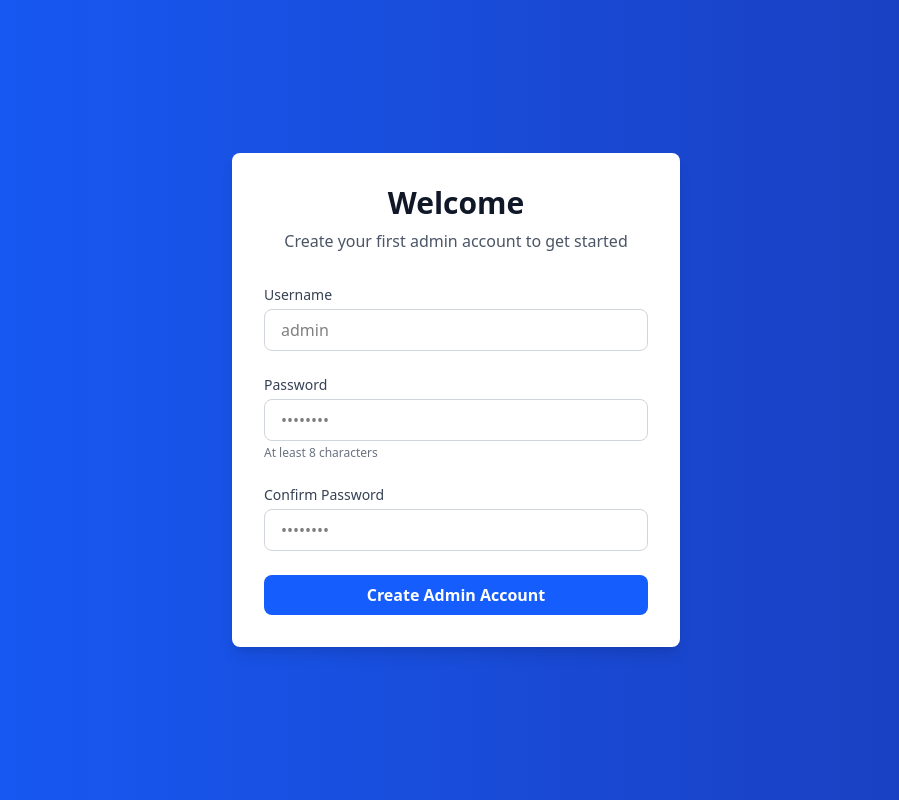
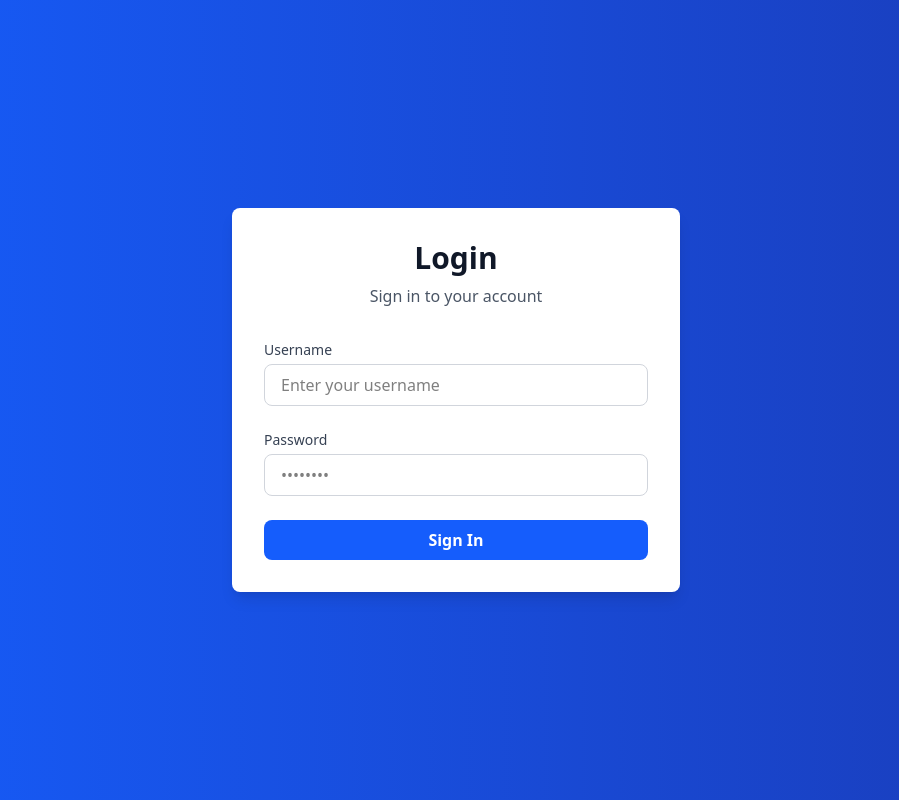
Before and after one commit to dbidwell94/server_ui, a React app in the folder frontend/: page /login in a window 1280 px wide. Shown: the whole page, without its empty margins (184-1083 px from the left). Built offline with nearby package versions, Linux system fonts and the light colour scheme; no server answers; the HTML template or start-up script is replaced by a standard one.

Commit message:
Onboarding and login flows

```diff
--- a/frontend/package.json
+++ b/frontend/package.json
@@ -11,13 +11,15 @@
   },
   "dependencies": {
     "@heroicons/react": "^2.2.0",
+    "@tanstack/react-query": "^5.28.0",
     "autoprefixer": "^10.4.23",
     "axios": "^1.13.2",
     "postcss": "^8.5.6",
     "react": "^19.2.0",
     "react-dom": "^19.2.0",
     "react-router-dom": "^7.12.0",
-    "tailwindcss": "^4.1.18"
+    "tailwindcss": "^4.1.18",
+    "yup": "^1.3.3"
   },
   "devDependencies": {
     "@eslint/js": "^9.39.1",
--- a/frontend/src/App.tsx
+++ b/frontend/src/App.tsx
@@ -2,25 +2,37 @@ import { Routes, Route } from "react-router-dom";
 import Home from "./pages/Home";
 import About from "./pages/About";
 import Onboarding from "./pages/Onboarding";
-import { useHasAdmin } from "./hooks/useHasAdmin";
-import LoadingSpinner from "./components/LoadingSpinner";
+import Login from "./pages/Login";
+import ProtectedRoute from "./components/ProtectedRoute";
+import AuthenticatedRoute from "./components/AuthenticatedRoute";
 
 function App() {
-  const { hasAdmin, loading } = useHasAdmin();
-
-  if (loading) {
-    return <LoadingSpinner />;
-  }
-
-  // If no admin exists, show onboarding
-  if (!hasAdmin) {
-    return <Onboarding />;
-  }
-
   return (
     <Routes>
-      <Route path="/" element={<Home />} />
-      <Route path="/about" element={<About />} />
+      {/* Public auth routes */}
+      <Route path="/onboarding" element={<Onboarding />} />
+      <Route path="/login" element={<Login />} />
+
+      {/* Redirect from base path based on admin status */}
+      <Route path="/" element={<ProtectedRoute />} />
+
+      {/* Protected routes - require admin to exist */}
+      <Route
+        path="/home"
+        element={
+          <AuthenticatedRoute>
+            <Home />
+          </AuthenticatedRoute>
+        }
+      />
+      <Route
+        path="/about"
+        element={
+          <AuthenticatedRoute>
+            <About />
+          </AuthenticatedRoute>
+        }
+      />
     </Routes>
   );
 }
--- /dev/null
+++ b/frontend/src/components/AuthenticatedRoute.tsx
@@ -0,0 +1,25 @@
+import { Navigate } from "react-router-dom";
+import { useHasAdminQuery } from "../hooks/useHasAdminQuery";
+import LoadingSpinner from "./LoadingSpinner";
+
+interface AuthenticatedRouteProps {
+  children: React.ReactNode;
+}
+
+export default function AuthenticatedRoute({ children }: AuthenticatedRouteProps) {
+  const { data, isLoading } = useHasAdminQuery();
+
+  if (isLoading) {
+    return <LoadingSpinner />;
+  }
+
+  // If no admin exists, redirect to onboarding
+  if (!data?.hasAdmin) {
+    return <Navigate to="/onboarding" replace />;
+  }
+
+  // If admin exists but user not logged in, redirect to login
+  // TODO: Check authentication status here (from localStorage, context, etc.)
+  // For now, allow access to authenticated pages
+  return <>{children}</>;
+}
--- /dev/null
+++ b/frontend/src/components/ProtectedRoute.tsx
@@ -0,0 +1,19 @@
+import { Navigate } from "react-router-dom";
+import { useHasAdminQuery } from "../hooks/useHasAdminQuery";
+import LoadingSpinner from "./LoadingSpinner";
+
+export default function ProtectedRoute() {
+  const { data, isLoading } = useHasAdminQuery();
+
+  if (isLoading) {
+    return <LoadingSpinner />;
+  }
+
+  // If admin exists, redirect to login
+  if (data?.hasAdmin) {
+    return <Navigate to="/login" replace />;
+  }
+
+  // If no admin exists, redirect to onboarding
+  return <Navigate to="/onboarding" replace />;
+}
--- a/frontend/src/components/TextInput.tsx
+++ b/frontend/src/components/TextInput.tsx
@@ -23,6 +23,8 @@ export default function TextInput({
   placeholder = "",
   helperText,
 }: TextInputProps) {
+  const isError = helperText && helperText.length > 0;
+
   return (
     <div>
       <label htmlFor={id} className="block text-sm font-medium text-gray-700 mb-1">
@@ -36,9 +38,17 @@ export default function TextInput({
         onChange={onChange}
         disabled={disabled}
         placeholder={placeholder}
-        className="w-full px-4 py-2 border border-gray-300 rounded-lg focus:ring-2 focus:ring-blue-500 focus:border-transparent outline-none transition disabled:bg-gray-100 disabled:cursor-not-allowed"
+        className={`w-full px-4 py-2 border rounded-lg outline-none transition disabled:bg-gray-100 disabled:cursor-not-allowed ${
+          isError
+            ? "border-red-300 focus:ring-2 focus:ring-red-500 focus:border-transparent"
+            : "border-gray-300 focus:ring-2 focus:ring-blue-500 focus:border-transparent"
+        }`}
       />
-      {helperText && <p className="text-xs text-gray-500 mt-1">{helperText}</p>}
+      {helperText && (
+        <p className={`text-xs mt-1 ${isError ? "text-red-600 font-medium" : "text-gray-500"}`}>
+          {helperText}
+        </p>
+      )}
     </div>
   );
 }
--- /dev/null
+++ b/frontend/src/hooks/useHasAdminQuery.ts
@@ -0,0 +1,19 @@
+import { useQuery } from "@tanstack/react-query";
+import axios from "axios";
+
+interface AdminCheckResponse {
+  hasAdmin: boolean;
+}
+
+export function useHasAdminQuery() {
+  return useQuery<AdminCheckResponse>({
+    queryKey: ["admin", "has_admin"],
+    queryFn: async () => {
+      const response = await axios.get<AdminCheckResponse>(
+        "/api/user/has_admin"
+      );
+      return response.data;
+    },
+    staleTime: 1000 * 60 * 10, // 10 minutes
+  });
+}
--- /dev/null
+++ b/frontend/src/lib/queryClient.ts
@@ -0,0 +1,10 @@
+import { QueryClient } from "@tanstack/react-query";
+
+export const queryClient = new QueryClient({
+  defaultOptions: {
+    queries: {
+      staleTime: 1000 * 60 * 5, // 5 minutes
+      retry: 1,
+    },
+  },
+});
--- a/frontend/src/main.tsx
+++ b/frontend/src/main.tsx
@@ -1,13 +1,17 @@
 import { StrictMode } from 'react'
 import { createRoot } from 'react-dom/client'
 import { BrowserRouter } from 'react-router-dom'
+import { QueryClientProvider } from '@tanstack/react-query'
 import './index.css'
 import App from './App.tsx'
+import { queryClient } from './lib/queryClient'
 
 createRoot(document.getElementById('root')!).render(
   <StrictMode>
-    <BrowserRouter>
-      <App />
-    </BrowserRouter>
+    <QueryClientProvider client={queryClient}>
+      <BrowserRouter>
+        <App />
+      </BrowserRouter>
+    </QueryClientProvider>
   </StrictMode>,
 )
--- /dev/null
+++ b/frontend/src/pages/Login.tsx
@@ -0,0 +1,98 @@
+import { useState } from "react";
+import { useNavigate } from "react-router-dom";
+import axios from "axios";
+import FormCard from "../components/FormCard";
+import TextInput from "../components/TextInput";
+import Button from "../components/Button";
+import ErrorMessage from "../components/ErrorMessage";
+
+export default function Login() {
+  const navigate = useNavigate();
+  const [formData, setFormData] = useState({
+    username: "",
+    password: "",
+  });
+  const [error, setError] = useState<string | null>(null);
+  const [isLoading, setIsLoading] = useState(false);
+
+  const handleInputChange = (e: React.ChangeEvent<HTMLInputElement>) => {
+    const { name, value } = e.target;
+    setFormData((prev) => ({
+      ...prev,
+      [name]: value,
+    }));
+    if (error) {
+      setError(null);
+    }
+  };
+
+  const handleSubmit = async (e: React.FormEvent) => {
+    e.preventDefault();
+    setError(null);
+
+    // Validation
+    if (!formData.username.trim()) {
+      setError("Username is required");
+      return;
+    }
+
+    if (!formData.password) {
+      setError("Password is required");
+      return;
+    }
+
+    setIsLoading(true);
+
+    try {
+      // TODO: Replace with actual login API endpoint
+      await axios.post("/api/auth/login", {
+        username: formData.username,
+        password: formData.password,
+      });
+
+      // TODO: Store auth token and redirect to home
+      navigate("/");
+    } catch (err) {
+      const errorMessage = axios.isAxiosError(err)
+        ? err.response?.data?.message || "Invalid credentials"
+        : "Login failed";
+
+      setError(errorMessage);
+    } finally {
+      setIsLoading(false);
+    }
+  };
+
+  return (
+    <FormCard title="Login" subtitle="Sign in to your account">
+      <form onSubmit={handleSubmit} className="space-y-6">
+        <TextInput
+          id="username"
+          name="username"
+          label="Username"
+          value={formData.username}
+          onChange={handleInputChange}
+          disabled={isLoading}
+          placeholder="Enter your username"
+        />
+
+        <TextInput
+          id="password"
+          name="password"
+          type="password"
+          label="Password"
+          value={formData.password}
+          onChange={handleInputChange}
+          disabled={isLoading}
+          placeholder="••••••••"
+        />
+
+        {error && <ErrorMessage message={error} />}
+
+        <Button type="submit" isLoading={isLoading} loadingText="Signing in...">
+          Sign In
+        </Button>
+      </form>
+    </FormCard>
+  );
+}
--- a/frontend/src/pages/Onboarding.tsx
+++ b/frontend/src/pages/Onboarding.tsx
@@ -1,46 +1,78 @@
-import { useState } from "react";
+import { useState, useEffect } from "react";
 import { useNavigate } from "react-router-dom";
+import { useQueryClient } from "@tanstack/react-query";
 import axios from "axios";
 import FormCard from "../components/FormCard";
 import TextInput from "../components/TextInput";
 import Button from "../components/Button";
 import ErrorMessage from "../components/ErrorMessage";
+import { onboardingSchema } from "../schemas/onboarding";
+import { useHasAdminQuery } from "../hooks/useHasAdminQuery";
 
 export default function Onboarding() {
   const navigate = useNavigate();
+  const queryClient = useQueryClient();
+  const { data: adminData } = useHasAdminQuery();
   const [formData, setFormData] = useState({
     username: "",
     password: "",
     confirmPassword: "",
   });
-  const [error, setError] = useState<string | null>(null);
+  const [errors, setErrors] = useState<Record<string, string>>({});
+  const [serverError, setServerError] = useState<string | null>(null);
   const [isLoading, setIsLoading] = useState(false);
 
-  const handleInputChange = (e: React.ChangeEvent<HTMLInputElement>) => {
+  // Redirect to home if admin already exists
+  useEffect(() => {
+    if (adminData?.hasAdmin) {
+      navigate("/", { replace: true });
+    }
+  }, [adminData?.hasAdmin, navigate]);
+
+  const handleInputChange = async (e: React.ChangeEvent<HTMLInputElement>) => {
     const { name, value } = e.target;
-    setFormData((prev) => ({
-      ...prev,
+    const updatedData = {
+      ...formData,
       [name]: value,
-    }));
+    };
+    setFormData(updatedData);
+
+    // Validate the specific field onChange
+    try {
+      await onboardingSchema.validateAt(name, updatedData);
+      // Clear error for this field if validation passes
+      setErrors((prev) => ({
+        ...prev,
+        [name]: "",
+      }));
+    } catch (err) {
+      // Set error for this field if validation fails
+      if (err instanceof Error && "message" in err) {
+        setErrors((prev) => ({
+          ...prev,
+          [name]: err.message,
+        }));
+      }
+    }
   };
 
   const handleSubmit = async (e: React.FormEvent) => {
     e.preventDefault();
-    setError(null);
+    setServerError(null);
+    setErrors({});
 
-    // Validation
-    if (!formData.username.trim()) {
-      setError("Username is required");
-      return;
-    }
-
-    if (formData.password.length < 8) {
-      setError("Password must be at least 8 characters");
-      return;
-    }
-
-    if (formData.password !== formData.confirmPassword) {
-      setError("Passwords do not match");
+    try {
+      // Validate form data with yup
+      await onboardingSchema.validate(formData, { abortEarly: false });
+    } catch (err) {
+      // Handle validation errors
+      if (err instanceof Error && "inner" in err) {
+        const validationErrors: Record<string, string> = {};
+        (err.inner as Array<{ path: string; message: string }>).forEach((error) => {
+          validationErrors[error.path] = error.message;
+        });
+        setErrors(validationErrors);
+      }
       return;
     }
 
@@ -52,14 +84,15 @@ export default function Onboarding() {
         password: formData.password,
       });
 
-      // Redirect to home on success
-      navigate("/");
+      // Invalidate the has_admin query to trigger a refetch
+      await queryClient.invalidateQueries({ queryKey: ["admin", "has_admin"] });
+
     } catch (err) {
       const errorMessage = axios.isAxiosError(err)
         ? err.response?.data?.message || `Error: ${err.response?.status}`
         : "Failed to create admin user";
 
-      setError(errorMessage);
+      setServerError(errorMessage);
     } finally {
       setIsLoading(false);
     }
@@ -76,6 +109,7 @@ export default function Onboarding() {
           onChange={handleInputChange}
           disabled={isLoading}
           placeholder="admin"
+          helperText={errors.username}
         />
 
         <TextInput
@@ -87,7 +121,7 @@ export default function Onboarding() {
           onChange={handleInputChange}
           disabled={isLoading}
           placeholder="••••••••"
-          helperText="At least 8 characters"
+          helperText={errors.password}
         />
 
         <TextInput
@@ -99,9 +133,10 @@ export default function Onboarding() {
           onChange={handleInputChange}
           disabled={isLoading}
           placeholder="••••••••"
+          helperText={errors.confirmPassword}
         />
 
-        {error && <ErrorMessage message={error} />}
+        {serverError && <ErrorMessage message={serverError} />}
 
         <Button type="submit" isLoading={isLoading} loadingText="Creating account...">
           Create Admin Account
--- /dev/null
+++ b/frontend/src/schemas/onboarding.ts
@@ -0,0 +1,19 @@
+import * as yup from "yup";
+
+export const onboardingSchema = yup.object().shape({
+  username: yup
+    .string()
+    .required("Username is required")
+    .min(3, "Username must be at least 3 characters")
+    .max(50, "Username must not exceed 50 characters"),
+  password: yup
+    .string()
+    .required("Password is required")
+    .min(8, "Password must be at least 8 characters"),
+  confirmPassword: yup
+    .string()
+    .required("Confirm password is required")
+    .oneOf([yup.ref("password")], "Passwords must match"),
+});
+
+export type OnboardingFormData = yup.InferType<typeof onboardingSchema>;
```
Also changed, not shown: 1 other file (tests, documents, lock files or other folders).
